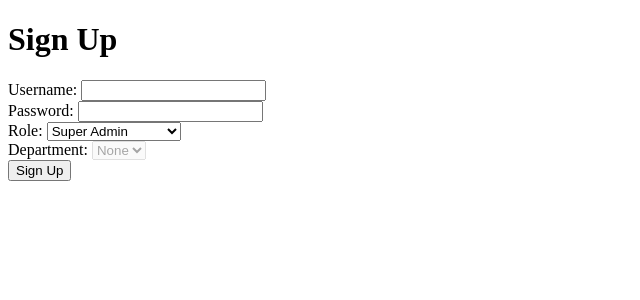
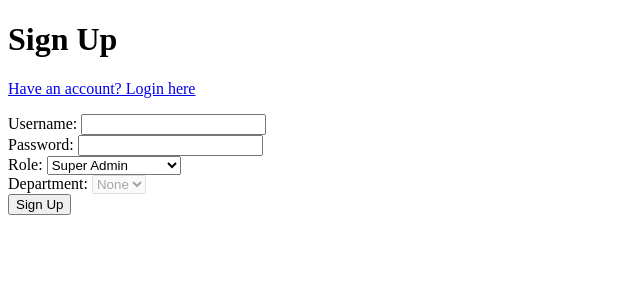
Before and after one commit to TonyTran03/A1_CIS2132155, a Flask app: page /signup in a window 1280 px wide. Shown: the top 300 px of the page, without its empty margins (0-640 px from the left). Run offline with Flask 3, Linux system fonts and the light colour scheme; data that the repository does not hold is empty; some libraries are stand-ins or nearby versions.

```diff
--- a/templates/signup.html
+++ b/templates/signup.html
@@ -39,6 +39,7 @@
   </head>
   <body>
     <h1>Sign Up</h1>
+    <p><a href="{{ url_for('login') }}">Have an account? Login here</a></p>
     <form method="POST" action="/signup">
       <label for="username">Username:</label>
       <input type="text" id="username" name="username" required /><br />
```
